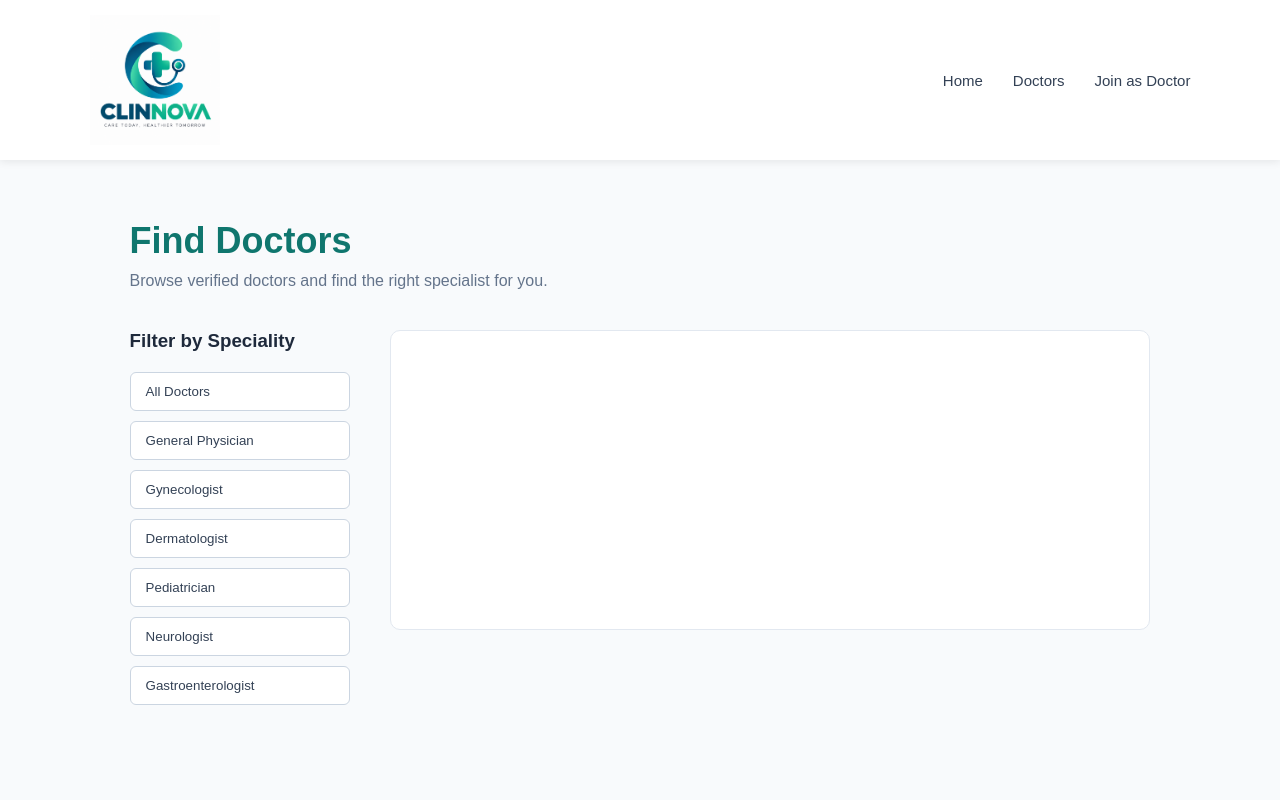
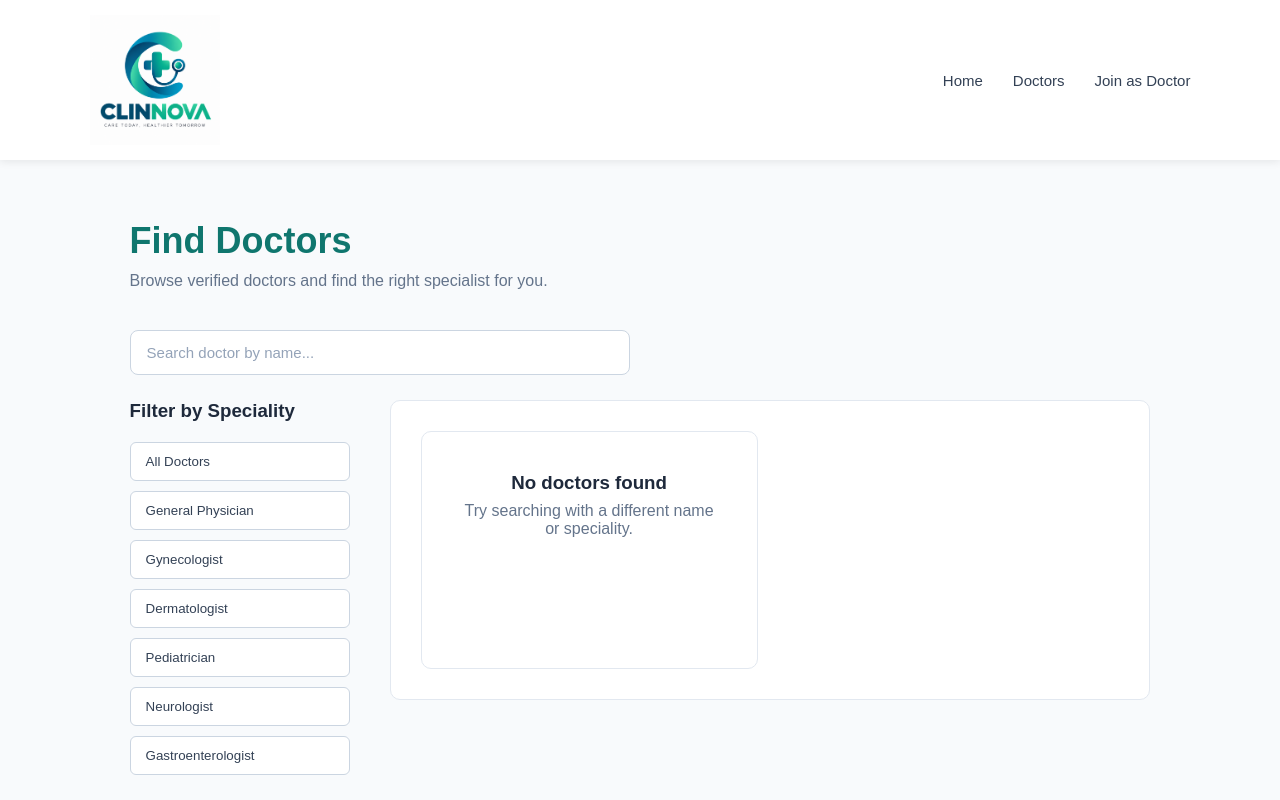
Before and after one commit to DhanushV2006/CLINNOVA, a React (Vite) app: page /doctors in a window 1280 px wide. Both pictures are taken after a click on the button "Pediatrician". Shown: the top 800 px of the page. Built offline with nearby package versions, Linux system fonts and the light colour scheme.

Commit message:
Connect doctor cards to profile pages

```diff
--- a/src/index.css
+++ b/src/index.css
@@ -707,3 +707,49 @@ button,input,select,textarea{
   margin: 8px 0;
   color: #334155;
 }
+
+/* Doctor Search */
+
+.doctor-search {
+    margin: 25px 0;
+    max-width: 500px;
+}
+
+.doctor-search input {
+    width: 100%;
+    padding: 13px 16px;
+    border: 1px solid #cbd5e1;
+    border-radius: 8px;
+    font-size: 15px;
+    outline: none;
+    box-sizing: border-box;
+}
+
+.doctor-search input:focus {
+    border-color: #2563eb;
+    box-shadow: 0 0 0 3px rgba(37, 99, 235, 0.1);
+}
+
+.doctor-search input::placeholder {
+    color: #94a3b8;
+}
+
+/* No Doctors Found */
+
+.no-doctors {
+    padding: 40px;
+    text-align: center;
+    background: #ffffff;
+    border: 1px solid #e2e8f0;
+    border-radius: 10px;
+}
+
+.no-doctors h3 {
+    margin-bottom: 8px;
+    color: #1e293b;
+}
+
+.no-doctors p {
+    margin: 0;
+    color: #64748b;
+}
--- a/src/pages/Doctors.jsx
+++ b/src/pages/Doctors.jsx
@@ -2,81 +2,150 @@ import { useState } from 'react'
 import DoctorCard from '../components/DoctorCard'
 import doctors from '../data/doctors'
 
-function Doctors(){
-    const [selectedSpeciality,setSelectedSpeciality] = useState("All")
+function Doctors() {
 
-    const filteredDoctors = selectedSpeciality === "All"
-        ? doctors
-        : doctors.filter((doctor)=>{
-            return doctor.speciality === selectedSpeciality
+    const [selectedSpeciality, setSelectedSpeciality] = useState("All")
+    const [searchTerm, setSearchTerm] = useState("")
+
+    const filteredDoctors = doctors.filter((doctor) => {
+
+        const matchesSpeciality =
+            selectedSpeciality === "All" ||
+            doctor.speciality === selectedSpeciality
+
+        const matchesSearch =
+            doctor.name.toLowerCase().includes(searchTerm.toLowerCase())
+
+        return matchesSpeciality && matchesSearch
     })
 
-    return(
+    return (
         <main className="doctors-page">
+
             <h1>Find Doctors</h1>
 
             <p>
                 Browse verified doctors and find the right specialist for you.
             </p>
 
+            {/* Search Doctor */}
+            <div className="doctor-search">
+
+                <input
+                    type="text"
+                    placeholder="Search doctor by name..."
+                    value={searchTerm}
+                    onChange={(event) => setSearchTerm(event.target.value)}
+                />
+
+            </div>
+
             <div className="doctors-page-content">
 
+                {/* Speciality Filter */}
                 <aside className="speciality-filter">
+
                     <h3>Filter by Speciality</h3>
 
                     <button
-                        className={selectedSpeciality === "All" ? "active-filter" : ""}
-                        onClick={()=>setSelectedSpeciality("All")}
+                        className={
+                            selectedSpeciality === "All"
+                                ? "active-filter"
+                                : ""
+                        }
+                        onClick={() => setSelectedSpeciality("All")}
                     >
                         All Doctors
                     </button>
 
                     <button
-                        className={selectedSpeciality === "General Physician" ? "active-filter" : ""}
-                        onClick={()=>setSelectedSpeciality("General Physician")}
+                        className={
+                            selectedSpeciality === "General Physician"
+                                ? "active-filter"
+                                : ""
+                        }
+                        onClick={() =>
+                            setSelectedSpeciality("General Physician")
+                        }
                     >
                         General Physician
                     </button>
 
                     <button
-                        className={selectedSpeciality === "Gynecologist" ? "active-filter" : ""}
-                        onClick={()=>setSelectedSpeciality("Gynecologist")}
+                        className={
+                            selectedSpeciality === "Gynecologist"
+                                ? "active-filter"
+                                : ""
+                        }
+                        onClick={() =>
+                            setSelectedSpeciality("Gynecologist")
+                        }
                     >
                         Gynecologist
                     </button>
 
                     <button
-                        className={selectedSpeciality === "Dermatologist" ? "active-filter" : ""}
-                        onClick={()=>setSelectedSpeciality("Dermatologist")}
+                        className={
+                            selectedSpeciality === "Dermatologist"
+                                ? "active-filter"
+                                : ""
+                        }
+                        onClick={() =>
+                            setSelectedSpeciality("Dermatologist")
+                        }
                     >
                         Dermatologist
                     </button>
 
                     <button
-                        className={selectedSpeciality === "Pediatrician" ? "active-filter" : ""}
-                        onClick={()=>setSelectedSpeciality("Pediatrician")}
+                        className={
+                            selectedSpeciality === "Pediatrician"
+                                ? "active-filter"
+                                : ""
+                        }
+                        onClick={() =>
+                            setSelectedSpeciality("Pediatrician")
+                        }
                     >
                         Pediatrician
                     </button>
 
                     <button
-                        className={selectedSpeciality === "Neurologist" ? "active-filter" : ""}
-                        onClick={()=>setSelectedSpeciality("Neurologist")}
+                        className={
+                            selectedSpeciality === "Neurologist"
+                                ? "active-filter"
+                                : ""
+                        }
+                        onClick={() =>
+                            setSelectedSpeciality("Neurologist")
+                        }
                     >
                         Neurologist
                     </button>
 
                     <button
-                        className={selectedSpeciality === "Gastroenterologist" ? "active-filter" : ""}
-                        onClick={()=>setSelectedSpeciality("Gastroenterologist")}
+                        className={
+                            selectedSpeciality === "Gastroenterologist"
+                                ? "active-filter"
+                                : ""
+                        }
+                        onClick={() =>
+                            setSelectedSpeciality("Gastroenterologist")
+                        }
                     >
                         Gastroenterologist
                     </button>
+
                 </aside>
 
+                {/* Doctors */}
                 <div className="doctors-grid">
-                    {filteredDoctors.map((doctor)=>{
-                        return(
+
+                    {filteredDoctors.length > 0 ? (
+
+                        filteredDoctors.map((doctor) => {
+
+                            return (
                                 <DoctorCard
                                     key={doctor.name}
                                     name={doctor.name}
@@ -84,10 +153,28 @@ function Doctors(){
                                     image={doctor.image}
                                 />
                             )
-                    })}
+
+                        })
+
+                    ) : (
+
+                        <div className="no-doctors">
+
+                            <h3>No doctors found</h3>
+
+                            <p>
+                                Try searching with a different name or
+                                speciality.
+                            </p>
+
+                        </div>
+
+                    )}
+
                 </div>
 
             </div>
+
         </main>
     )
 }
```
Lines whose indentation alone changed are shown as unchanged.
